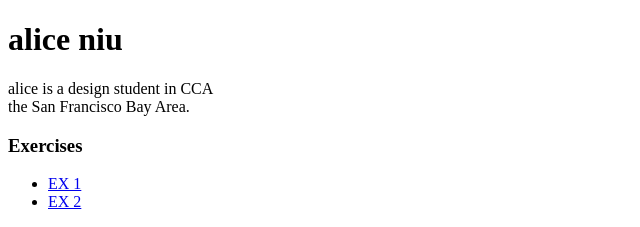
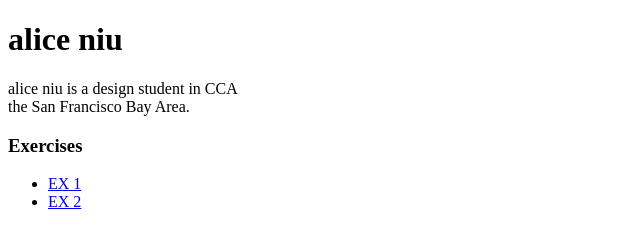
Before and after one commit to aliceniuuuuuu/interactive1, a plain HTML site: page index.html in a window 1280 px wide. Shown: the top 227 px of the page, 0-640 px from the left. Drawn offline with Linux system fonts and the light colour scheme.

Commit message:
homepage

```diff
--- a/index.html
+++ b/index.html
@@ -13,7 +13,7 @@
 
     <!-- about me-->
     <h1>alice niu</h1>
-    <p class="desc">alice is a design student in CCA<br />the San Francisco Bay Area.</p>
+    <p class="desc">alice niu is a design student in CCA<br />the San Francisco Bay Area.</p>
 
     <!-- my work -->
     <div id="exercises">
```
